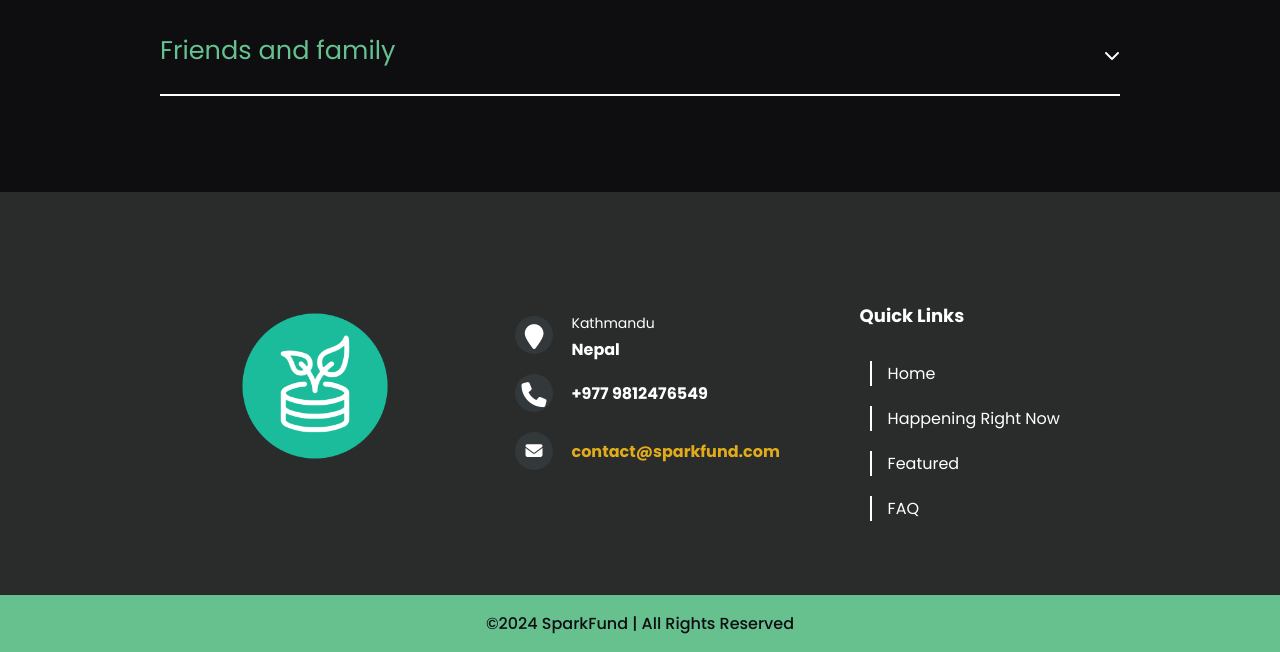
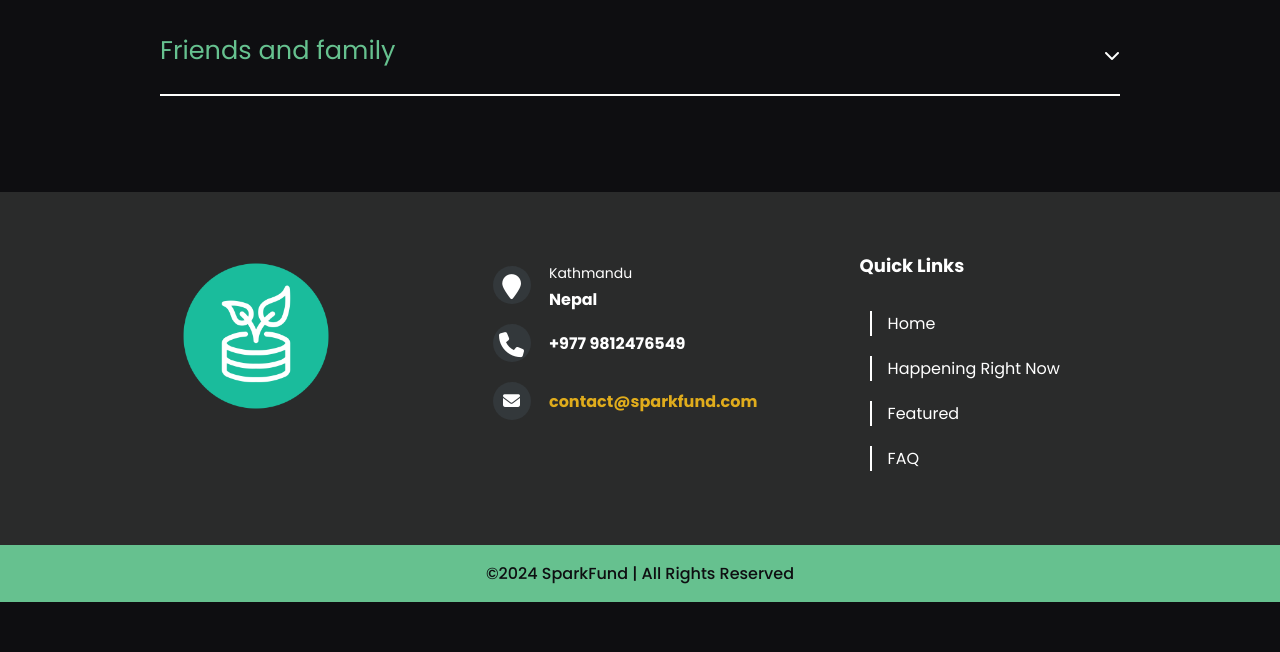
Before and after one commit to saugat077/SparkFund, a PHP site: page /sparkfund/ in a window 1280 px wide. Shown: the part 2871-3523 px from the top of the page. After the commit the page ends 3473 px from the top, so only its background shows below. Run offline with PHP 8.4, Linux system fonts and the light colour scheme; data that the repository does not hold is empty.

Commit message:
Footer Updated

```diff
--- a/inc/css/footer.css
+++ b/inc/css/footer.css
@@ -23,7 +23,7 @@ a:hover {
   width: 100%;
   text-align: left;
   font: bold 16px sans-serif;
-  padding: 50px 0px 0px 0px;
+  padding: 0px;
   display: flex;
   justify-content: center;
   flex-direction: column;
@@ -40,8 +40,18 @@ a:hover {
   justify-content: space-between;
 }
 
-.footer-left,
-.footer-center,
+.footer-left {
+  width: 30%;
+  display: flex;
+  justify-content: flex-start;
+}
+
+.footer-center {
+  width: 30%;
+  display: flex;
+  justify-content: flex-start;
+}
+
 .footer-right {
   width: 30%;
   display: flex;
```
